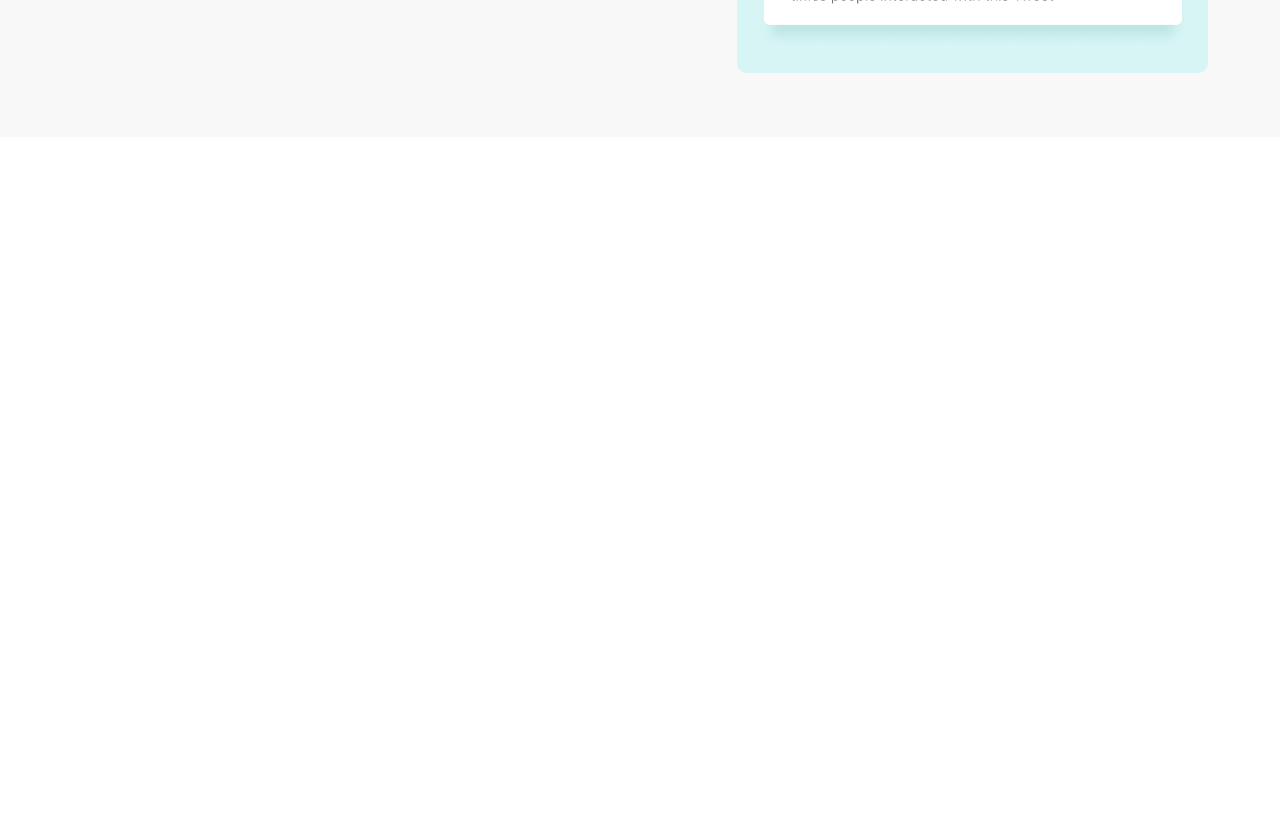
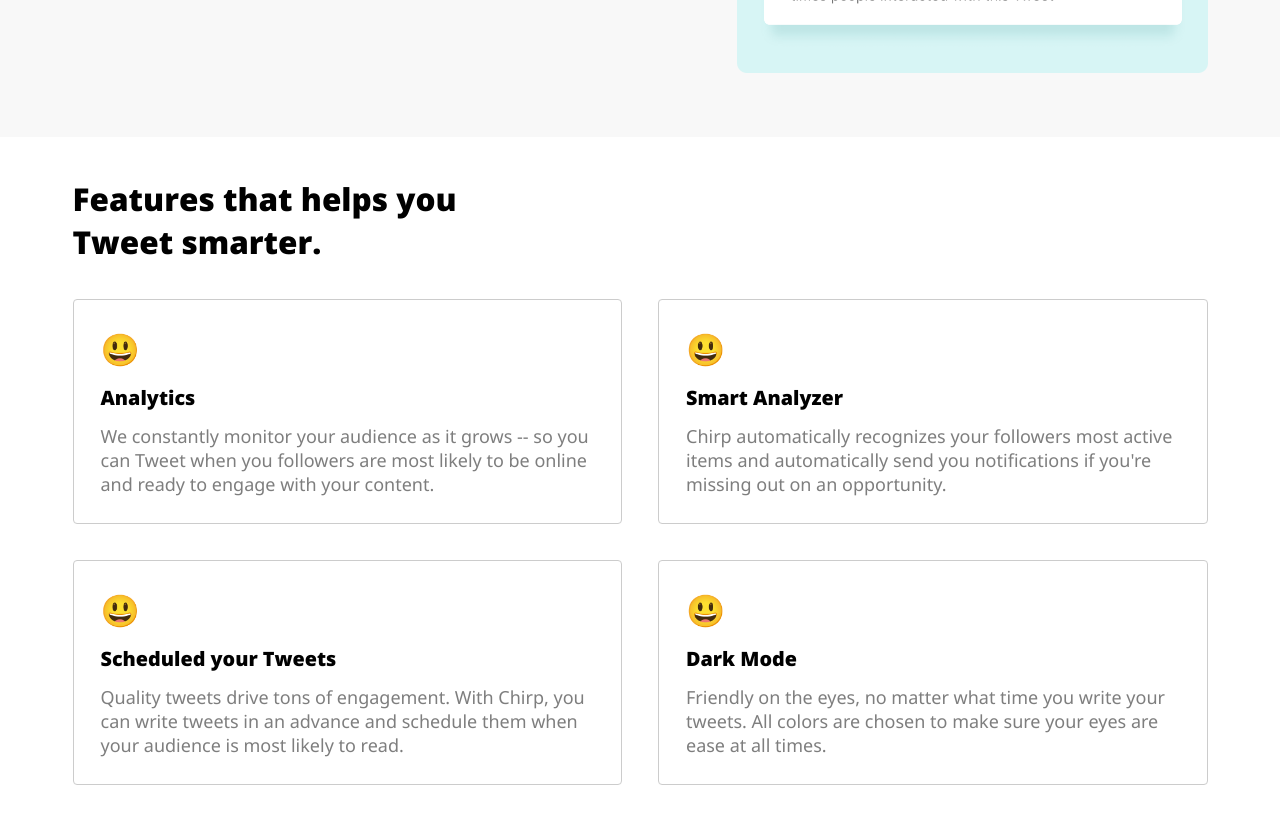
Before and after one commit to sunnyshaikh/chirp-landing-page, a React (Vite) app: page / in a window 1280 px wide. Shown: the part 780-1604 px from the top of the page. Before the commit the page ends 917 px from the top, so only its background shows below. Built offline with nearby package versions, Linux system fonts and the light colour scheme.

Commit message:
features section

```diff
--- a/src/App.jsx
+++ b/src/App.jsx
@@ -1,9 +1,11 @@
+import Features from "./components/Features"
 import Hero from "./components/Hero"
 
 function App() {
   return (
     <main>
       <Hero />
+      <Features />
     </main>
   )
 }
--- a/src/components/Features.jsx
+++ b/src/components/Features.jsx
@@ -2,7 +2,43 @@ import React from 'react'
 
 const Features = () => {
   return (
-    <div>Features</div>
+    <section className="features">
+      <div className="container">
+        <h2 className="section__title features__title">
+          Features that helps you<br /> Tweet smarter.
+        </h2>
+        <div className="features__card">
+          <div className="card">
+            <div className="card__emoji">😃</div>
+            <h3>Analytics</h3>
+            <p>
+              We constantly monitor your audience as it grows -- so you can Tweet when you followers are most likely to be online and ready to engage with your content.
+            </p>
+          </div>
+          <div className="card">
+            <div className="card__emoji">😃</div>
+            <h3>Smart Analyzer</h3>
+            <p>
+              Chirp automatically recognizes your followers most active items and automatically send you notifications if you're missing out on an opportunity.
+            </p>
+          </div>
+          <div className="card">
+            <div className="card__emoji">😃</div>
+            <h3>Scheduled your Tweets</h3>
+            <p>
+              Quality tweets drive tons of engagement. With Chirp, you can write tweets in an advance and schedule them when your audience is most likely to read.
+            </p>
+          </div>
+          <div className="card">
+            <div className="card__emoji">😃</div>
+            <h3>Dark Mode</h3>
+            <p>
+              Friendly on the eyes, no matter what time you write your tweets. All colors are chosen to make sure your eyes are ease at all times.
+            </p>
+          </div>
+        </div>
+      </div>
+    </section>
   )
 }
 
--- a/src/components/Hero.jsx
+++ b/src/components/Hero.jsx
@@ -35,7 +35,7 @@ const Hero = () => {
           </div>
           <div className="hero__bg_area">
             <picture>
-              <source media="(max-width: 768px)" srcSet={HeroBg2} />
+              <source media="(max-width: 920px)" srcSet={HeroBg2} />
               <img src={HeroBg} alt="hero image" />
             </picture>
           </div>
--- a/src/index.css
+++ b/src/index.css
@@ -7,7 +7,7 @@
   --dark: #111;
   --white: #fff;
   --light-bg: #f8f8f8;
-  --light: #6d6d6d;
+  --light: #7e7e7e;
 
   --body-font: 'Noto Sans', sans-serif;
   --heading-font: 'Open Sans', sans-serif;
@@ -88,6 +88,9 @@ button {
   padding: 1.25rem;
 }
 
+section {
+  padding-bottom: 2rem;
+}
 
 /* navbar */
 .navbar {
@@ -125,7 +128,6 @@ button {
 /* hero css */
 section.hero {
   background: var(--light-bg);
-  padding-bottom: 2rem;
 }
 
 .hero__main {
@@ -157,6 +159,7 @@ section.hero {
 
 .hero__avatars {
   position: relative;
+  height: 50px;
   --to-left: 1.15rem;
   margin-top: 1rem;
 }
@@ -202,8 +205,45 @@ section.hero {
   margin-top: 1rem;
 }
 
+/* features css */
+.features {
+  padding-top: 1rem;
+}
 
-@media screen and (max-width: 768px) {
+.section__title {
+  font-size: 1.75rem;
+}
+
+.features__card {
+  margin-top: 2rem;
+  display: grid;
+  grid-template-columns: repeat(auto-fit, minmax(450px, 1fr));
+  gap: 2rem;
+}
+
+.card {
+  border: 1px solid #cccccc;
+  padding: 1.5rem;
+  border-radius: 4px;
+  display: flex;
+  flex-direction: column;
+  gap: .75rem;
+}
+
+.card__emoji {
+  font-size: 1.75rem;
+}
+
+.card h3 {
+  font-size: 1.1rem;
+}
+
+/* responsive */
+@media screen and (max-width: 920px) {
+  html {
+    font-size: 16px;
+  }
+
   .hero__main {
     flex-direction: column;
   }
@@ -219,10 +259,6 @@ section.hero {
 }
 
 @media screen and (max-width: 500px) {
-  html {
-    font-size: 16px;
-  }
-
   .navbar__menu {
     /* display: none; */
     position: absolute;
@@ -238,7 +274,7 @@ section.hero {
 
   .navbar__menu.active {
     max-height: 300px;
-    padding: 2rem 1rem;
+    /* padding: 2rem 1rem; */
   }
 
   .navbar__toggle_menu {
@@ -252,4 +288,9 @@ section.hero {
   .hero__btns_area {
     flex-direction: column;
   }
+
+  /* features */
+  .features__card {
+    grid-template-columns: 1fr;
+  }
 }
```
